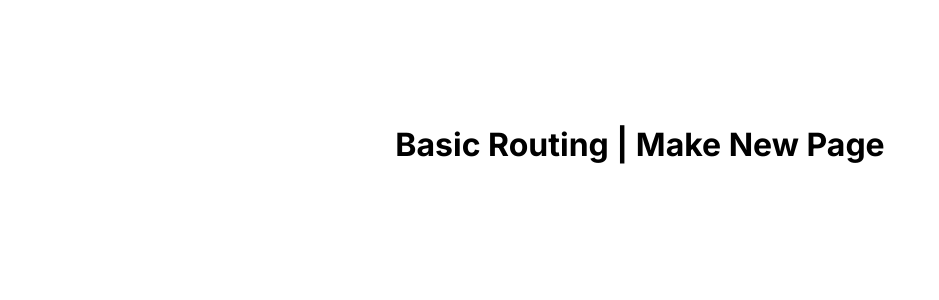
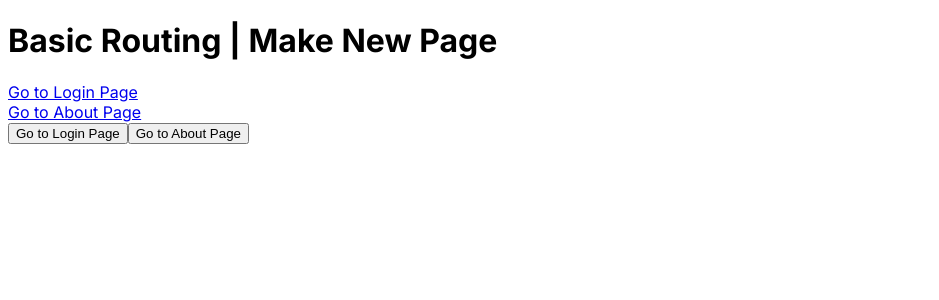
Before and after one commit to shahbaz-ramzan/Next-Js-V13, a Next.js app: page / in a window 1280 px wide. Shown: the top 300 px of the page, without its empty margins (0-939 px from the left). Built offline with nearby package versions, Linux system fonts and the light colour scheme.

Commit message:
use router and link in app

```diff
--- a/src/app/about/page.js
+++ b/src/app/about/page.js
@@ -1,7 +1,11 @@
+'use client'
+import { useRouter } from "next/navigation"
 const About=()=>{
+    const router=useRouter()
     return(
         <div>
             <h1>About Page</h1>
+            <button onClick={()=>router.push("/")}>Go to Home Page</button>
         </div>
     )
 }
--- a/src/app/login/page.js
+++ b/src/app/login/page.js
@@ -1,7 +1,11 @@
+import Link from "next/link"
+
 const login=()=>{
     return(
         <div>
             <h1>Login Page</h1>
+            <Link href="/" >Go to Home Page</Link>
+
         </div>
     )
 }
--- a/src/app/page.js
+++ b/src/app/page.js
@@ -1,12 +1,27 @@
 "use client"
 import { useState } from 'react'
 import styles from './page.module.css'
+import Link from 'next/link'
+import { useRouter } from 'next/navigation'
 
 export default function Home() {
+  const router=useRouter()
+
+  const navigate=(name)=>{
+
+    router.push(name)
+
+  }
 
   return (
-    <main className={styles.main}>
+    <main >
      <h1>Basic Routing | Make New Page </h1>
+     <Link href="/login">Go to Login Page</Link>
+     <br></br>
+     <Link href="/about">Go to About Page</Link>
+     <br></br>
+     <button onClick={()=>navigate("/login")}>Go to Login Page</button>
+     <button onClick={()=>navigate("/about")}>Go to About Page</button>
     </main>
   )
 }
```
